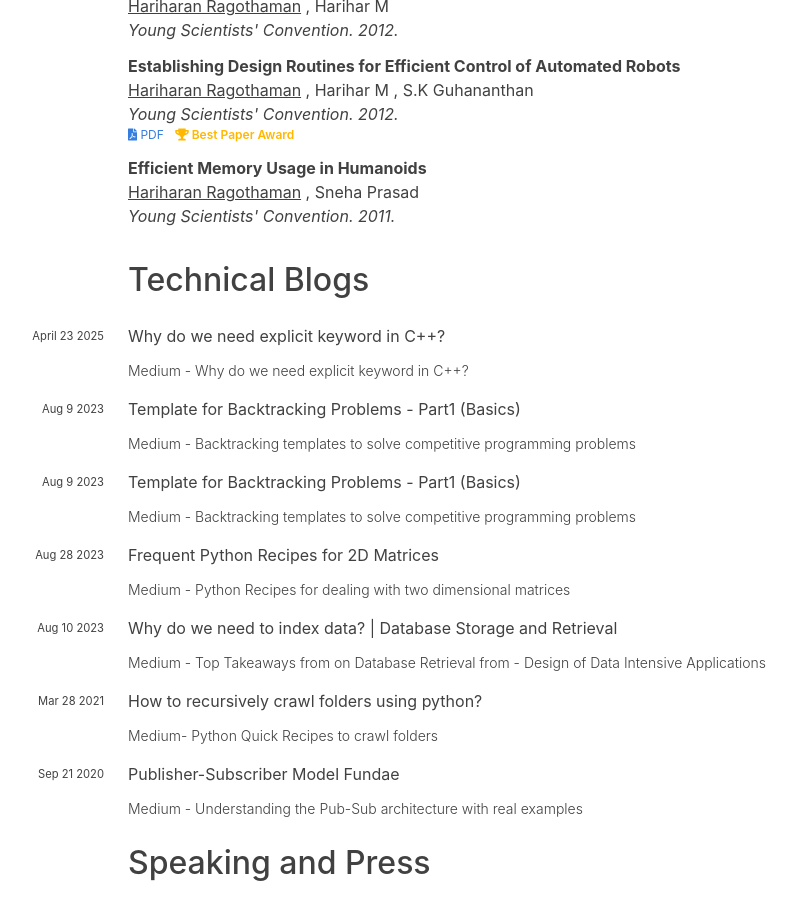
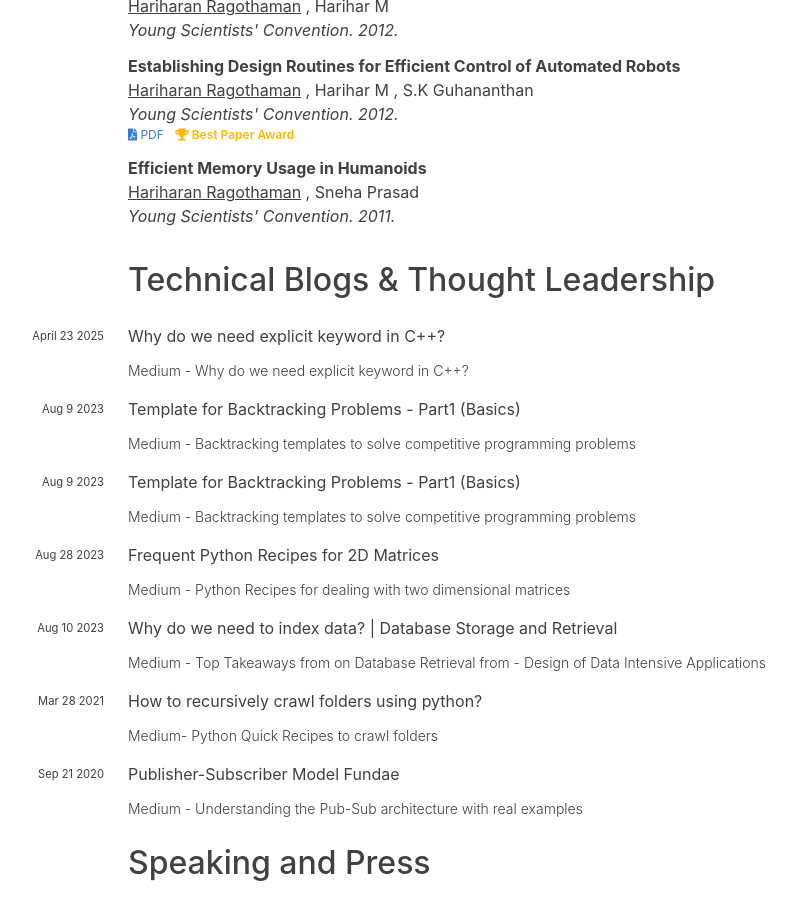
Before and after one commit to hariharanragothaman/hariharanragothaman.github.io, a Jekyll site: the page built from cv.md, in a window 1280 px wide and 900 px high, scrolled down 3221 px. Shown: the whole window, without its empty margins (204-1000 px from the left). Built offline with Jekyll 4.4.1, drawn with Linux system fonts in a browser that asks for light colours; nearby versions of some CDN libraries; some web fonts are replaced.

Commit message:
Polishes and Updates

```diff
--- a/cv.md
+++ b/cv.md
@@ -73,7 +73,7 @@ jsarr:
 {% endfor %}
 {:/}
 
-## Technical Blogs
+## Technical Blogs & Thought Leadership
 
 {% for blogs in site.data.blogs %}
 {% include cv/blogs.html blogs=blogs %}
```
